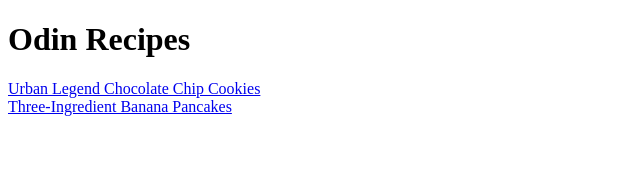
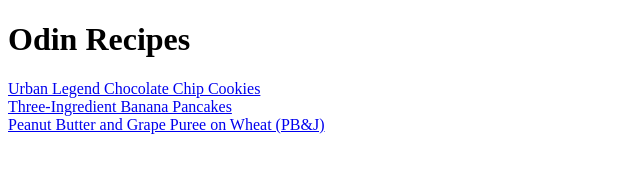
Before and after one commit to Muffincutie/odin-recipes, a plain HTML site: page index.html in a window 1280 px wide. Shown: the whole page, without its empty margins (0-640 px from the left). Drawn offline with Linux system fonts and the light colour scheme.

Commit message:
Edit Link index.html

```diff
--- a/index.html
+++ b/index.html
@@ -12,5 +12,7 @@
     <a href="recipes/Cookie.html">Urban Legend Chocolate Chip Cookies</a>
     <br>
     <a href="recipes/Pancake.html">Three-Ingredient Banana Pancakes</a>
+    <br>
+    <a href="recipes/PBandJ.html">Peanut Butter and Grape Puree on Wheat (PB&J)</a>
   </body>
 </html>
```
